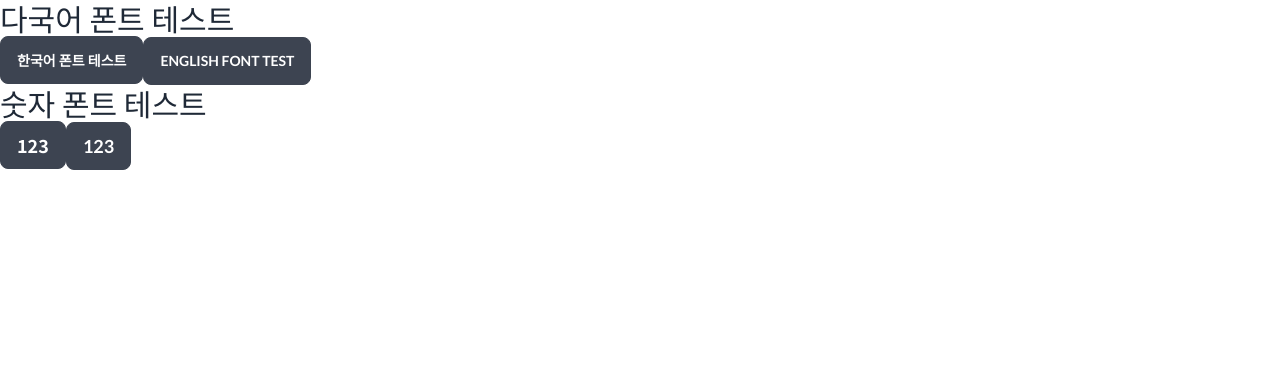
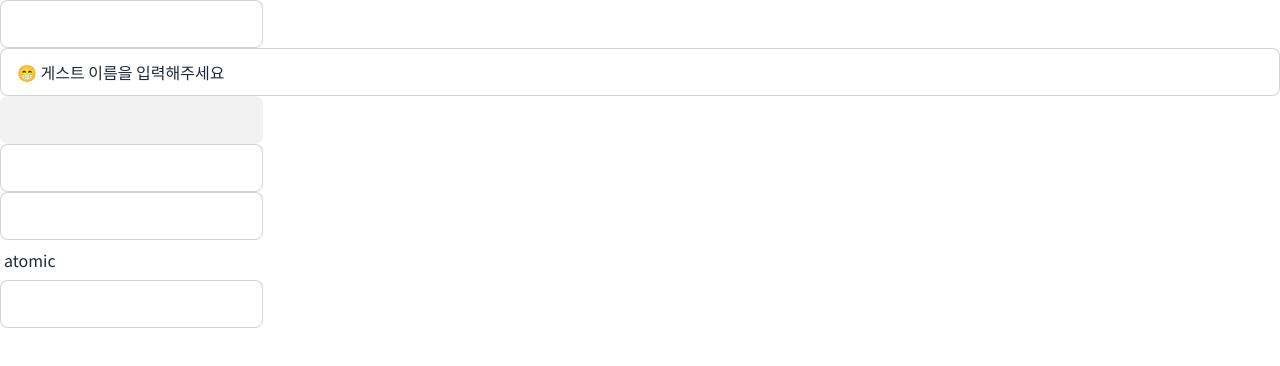
Before and after one commit to 2P3S/2p3s-scrum-dice, a Next.js app: page / in a window 1280 px wide. Shown: the top 366 px of the page. Built offline with nearby package versions, Linux system fonts and the light colour scheme.

Commit message:
[#23] frontend_atoms Input 태그 추가

```diff
--- /dev/null
+++ b/src/components/atoms/input/Input.tsx
@@ -0,0 +1,45 @@
+import { HTMLAttributes } from 'react';
+import classnames from 'classnames';
+
+type InputProps = HTMLAttributes<HTMLInputElement> & {
+  type?: 'text' | 'password' | 'email'; // 또는 다른 input 타입
+  label?: string;
+  disabled?: boolean;
+  onChange?: (event: React.ChangeEvent<HTMLInputElement>) => void;
+  value?: string;
+  placeholder?: string;
+};
+
+export const Input = ({
+  children,
+  className,
+  type = 'text',
+  label,
+  disabled,
+  onChange,
+  value,
+  placeholder,
+  ...props
+}: InputProps) => {
+  const style = classnames(className, 'input input-bordered');
+
+  return (
+    <div>
+      {label && (
+        <label className="label" htmlFor={props.id}>
+          {label}
+        </label>
+      )}
+      <input
+        className={style}
+        type={type}
+        disabled={disabled}
+        onChange={onChange}
+        value={value}
+        placeholder={placeholder}
+        {...props}
+      />
+      {children}
+    </div>
+  );
+};
--- /dev/null
+++ b/src/components/atoms/input/index.ts
@@ -0,0 +1 @@
+export { Input } from './Input';
--- a/src/pages/index.tsx
+++ b/src/pages/index.tsx
@@ -5,7 +5,7 @@ import classNames from 'classnames';
 import { Noto_Sans_KR, Lato } from 'next/font/google';
 
 // Todo: atomic 디자인 패턴 실험중에만 하기의 컴포넌트를 추가한다.
-import Button from '@/components/atoms/button/Button';
+import { Input } from '@/components/atoms/input';
 
 const notoSansKr = Noto_Sans_KR({
   // preload: true, 기본값
@@ -29,14 +29,12 @@ export default function Home() {
         <link rel="icon" href="/favicon.ico" />
       </Head>
       <main className={classNames(notoSansKr.className, lato.variable)}>
-        {/* <Button>default btn</Button>
-        <Button loading>loading btn</Button> */}
-        <h3 className="text-3xl">다국어 폰트 테스트</h3>
-        <Button>한국어 폰트 테스트</Button>
-        <Button className="font-lato">english font test</Button>
-        <h3 className="text-3xl">숫자 폰트 테스트</h3>
-        <Button className="text-lg">123</Button>
-        <Button className="text-lg font-lato">123</Button>
+        <Input />
+        <Input value="😁 게스트 이름을 입력해주세요" className="w-full" />
+        <Input disabled />
+        <Input type="email" />
+        <Input type="password" />
+        <Input label="atomic" id="atomic" />
       </main>
     </>
   );
```
Also changed, not shown: 1 other file (tests, documents, lock files or other folders).
